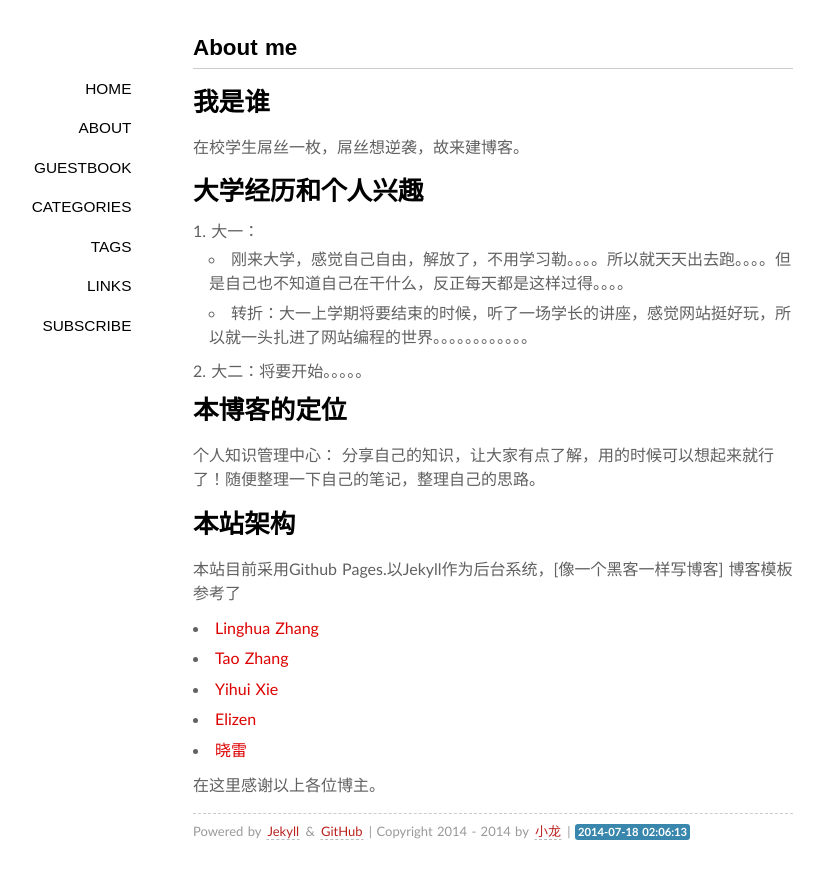
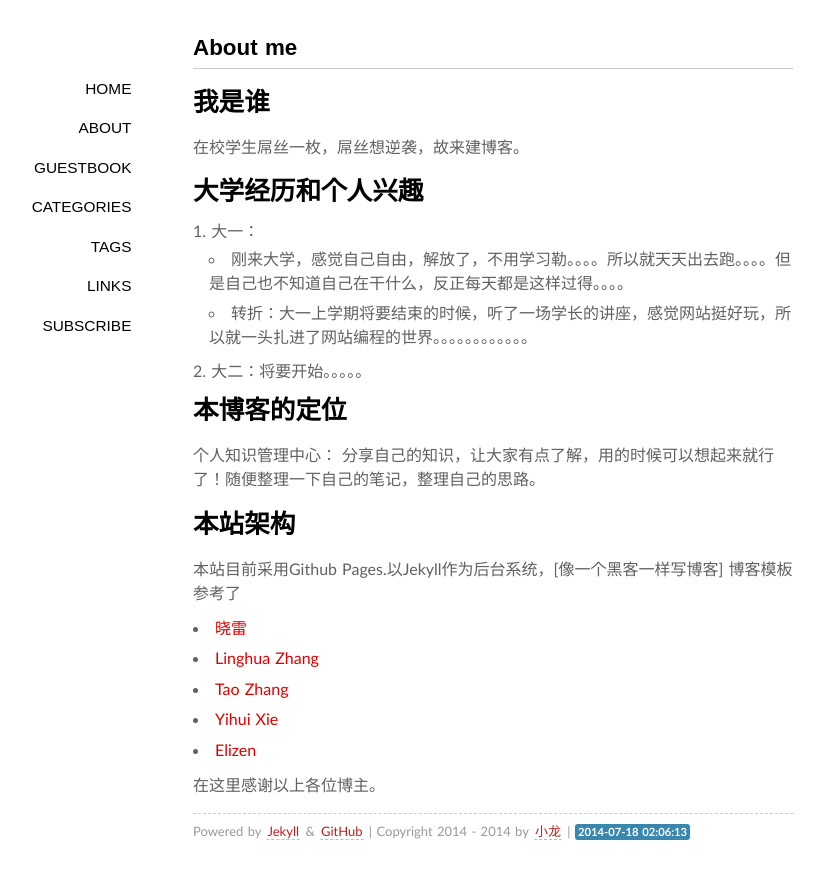
Before and after one commit to longriyao/xiaolong, a Jekyll site: the page built from about/index.md, in a window 1280 px wide. Shown: the top 879 px of the page, without its empty margins (147-971 px from the left). Built offline with Jekyll 4.4.1, drawn with Linux system fonts in a browser that asks for light colours; some web fonts are replaced; Markdown is read by kramdown in place of the engine named in the settings; comment, search, counter and statistics services are not loaded.

```diff
--- a/about/index.md
+++ b/about/index.md
@@ -23,10 +23,11 @@ comments: yes
 本站目前采用Github Pages.以Jekyll作为后台系统，[像一个黑客一样写博客]
 博客模板参考了
 
+- [晓雷](http://xiaolei.info)
 - [Linghua Zhang](http://lhzhang.com/)
 - [Tao Zhang](http://ztpala.com/)
 - [Yihui Xie](http://yihui.name/cn/about/)
 - [Elizen](http://code.elizen.me/about/)
-- [晓雷](http://xiaolei.info)
+
 
 在这里感谢以上各位博主。
```
